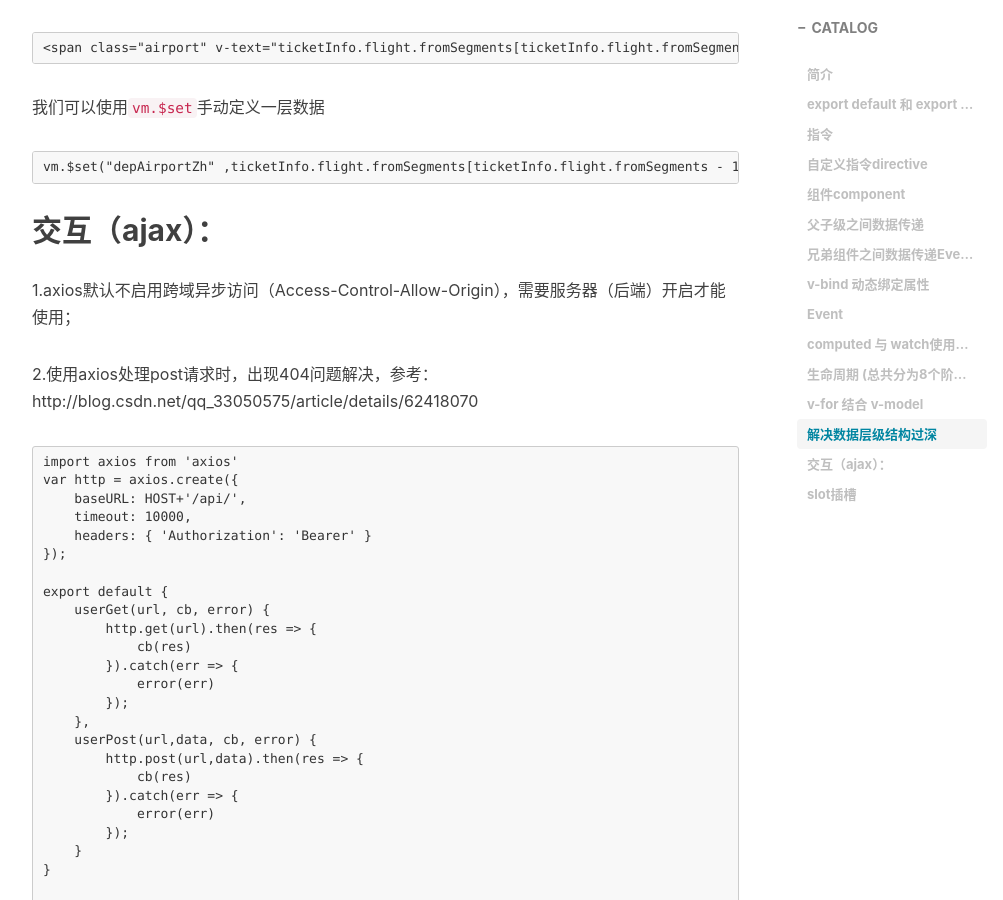
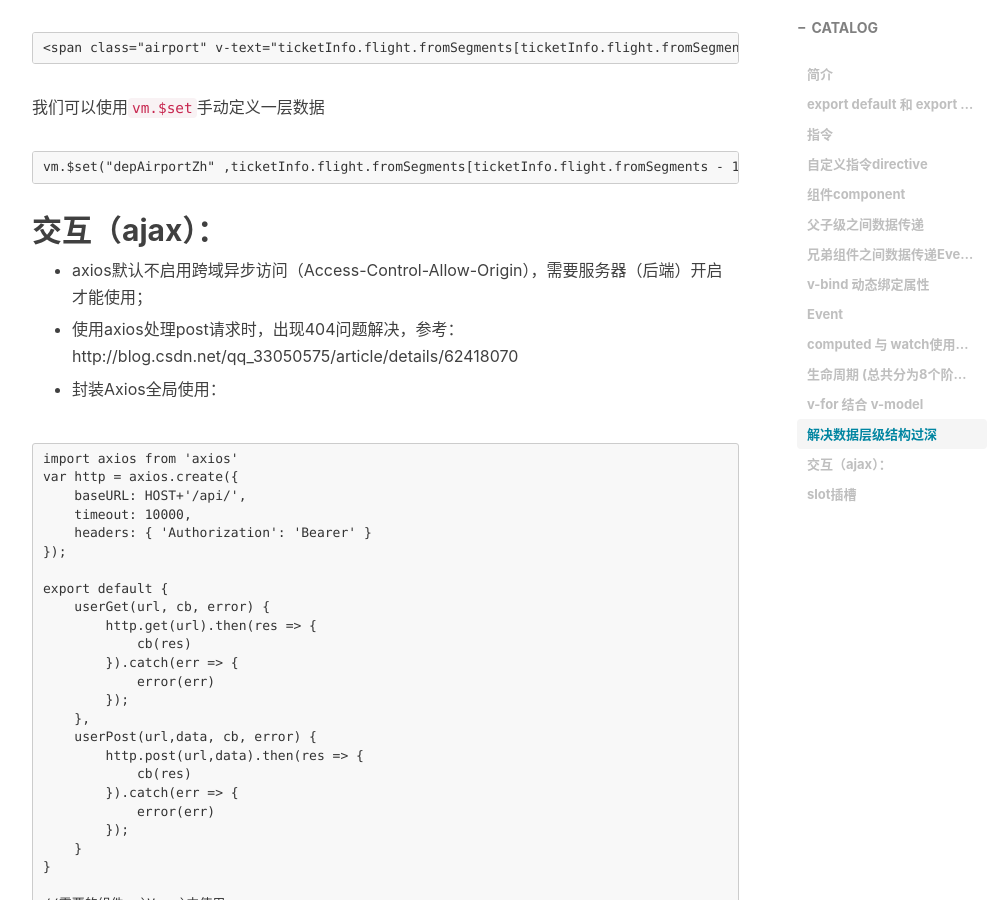
Before and after one commit to devin-huang/devin-huang.github.io, a Jekyll site: the page built from _posts/2017-08-01-Vue开发.md, in a window 1280 px wide and 900 px high, scrolled down 6255 px. Shown: the whole window, without its empty margins (233-1236 px from the left). Built offline with Jekyll 4.4.1, drawn with Linux system fonts in a browser that asks for light colours; nearby versions of some CDN libraries; comment, search, counter and statistics services are not loaded.

Commit message:
Update 2017-08-01-Vue开发.md

````diff
--- a/_posts/2017-08-01-Vue开发.md
+++ b/_posts/2017-08-01-Vue开发.md
@@ -233,9 +233,11 @@ vm.$set("depAirportZh" ,ticketInfo.flight.fromSegments[ticketInfo.flight.fromSeg
 
 ## 交互（ajax）：
 
-1.axios默认不启用跨域异步访问（Access-Control-Allow-Origin），需要服务器（后端）开启才能使用；
+* axios默认不启用跨域异步访问（Access-Control-Allow-Origin），需要服务器（后端）开启才能使用；
 
-2.使用axios处理post请求时，出现404问题解决，参考：http://blog.csdn.net/qq_33050575/article/details/62418070
+* 使用axios处理post请求时，出现404问题解决，参考：http://blog.csdn.net/qq_33050575/article/details/62418070
+
+* 封装Axios全局使用：
 
 ```
 import axios from 'axios'
````
